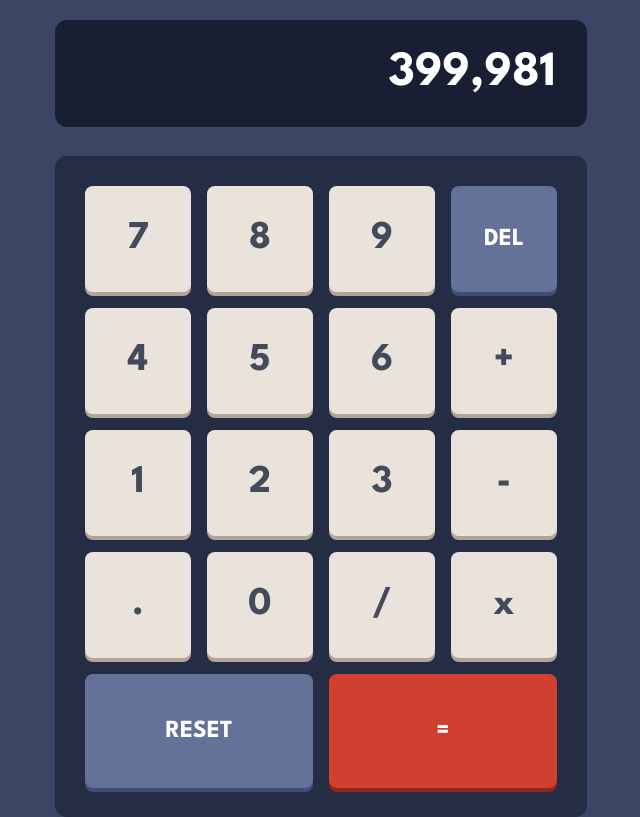
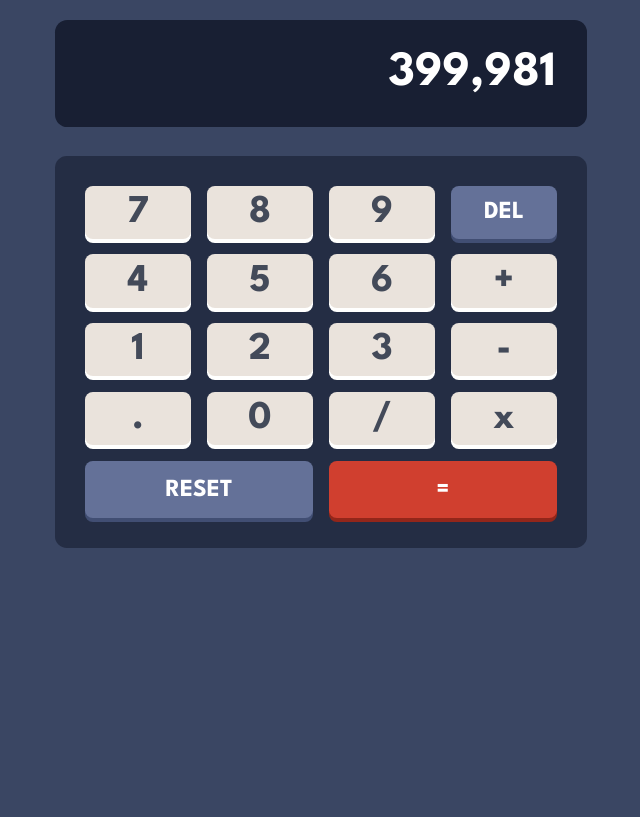
Before and after one commit to jmcbutter/calculator-app, a website built with webpack: page dist/index.html in a window 1280 px wide. Shown: the part 115-932 px from the top of the page, without its empty margins (319-959 px from the left). After the commit the page ends 800 px from the top, so only its background shows below. Built offline with nearby package versions, Linux system fonts and the light colour scheme.

Commit message:
Finish base  styles (no animations, not refactored) for mobile and desktop

```diff
--- a/src/style.scss
+++ b/src/style.scss
@@ -18,10 +18,13 @@
 
   --color-key-numbers: #EAE3DC;
   --color-key-numbers-shadow: #B3A497;
+  --color-key-numbers-shadow: #FFFFFE;
   --color-key-deletion: #647198;
   --color-key-deletion-shadow: #414E73;
+  --color-key-deletion-hover: #A2B2E1;
   --color-key-equals: #D03F2F;
   --color-key-equals-shadow: #93261A;
+  --color-key-equals-hover: #F96B5B;
   --color-text-equals: #FFFFFF;
 }
 
@@ -37,10 +40,13 @@
 
   --color-key-numbers: #E5E4E1;
   --color-key-numbers-shadow: #A79E91;
+  --color-key-numbers-hover: #FFFFFF;
   --color-key-deletion: #378187;
   --color-key-deletion-shadow: #1B6066;
+  --color-key-deletion-hover: #62B5BC;
   --color-key-equals: #C85402;
   --color-key-equals-shadow: #873901;
+  --color-key-equals-hover: #FF8A38;
   --color-text-equals: #FFFFFF;
 }
 
@@ -57,10 +63,13 @@
 
   --color-key-numbers: #331C4D;
   --color-key-numbers-shadow: #881C9E;
+  --color-key-numbers-hover: #6C34AC;
   --color-key-deletion: #56077C;
   --color-key-deletion-shadow: #BE15F4;
+  --color-key-deletion-hover: #8631AF;
   --color-key-equals: #00DED0;
   --color-key-equals-shadow: #6CF9F1;
+  --color-key-equals-hover: #93FFF8;
   --color-text-equals: #1A2327;
 }
 
@@ -216,11 +225,16 @@ button {
   padding: 0;
   text-transform: uppercase;
   color: inherit;
+  cursor: pointer;
 
   &--number, &--operator {
     background-color: var(--color-key-numbers);
     box-shadow: 0 4px 0 var(--color-key-numbers-shadow);
     text-transform: none;
+
+    &:hover {
+      background-color: var(--color-key-numbers-shadow);
+    }
   }
 
   &--deletion {
@@ -229,6 +243,10 @@ button {
     color: var(--color-text-light);
     font-size: var(--font-sm);
     border-radius: 0.32em;
+
+    &:hover {
+      background-color: var(--color-key-deletion-hover);
+    }
   }
 
   &--equals {
@@ -237,6 +255,10 @@ button {
     color: var(--color-text-equals);
     font-size: var(--font-sm);
     border-radius: 0.32em;
+
+    &:hover {
+      background-color: var(--color-key-equals-hover);
+    }
   }
 
   &--square {
@@ -266,5 +288,34 @@ button {
       clear: both;
     }
   }
+}
 
+@media screen and (min-width: 768px) {
+  .key--square {
+    &::before {
+      float: left;
+      padding-top: 50%;
+      content: "";
+    }
+
+    &::after {
+      display: block;
+      content: "";
+      clear: both;
+    }
+  }
+
+  .key--rectangle {
+    &::before {
+      float: left;
+      padding-top: 25%;
+      content: "";
+    }
+
+    &::after {
+      display: block;
+      content: "";
+      clear: both;
+    }
+  }
 }
```
Also changed, not shown: dist/style.css, 1 other file.
